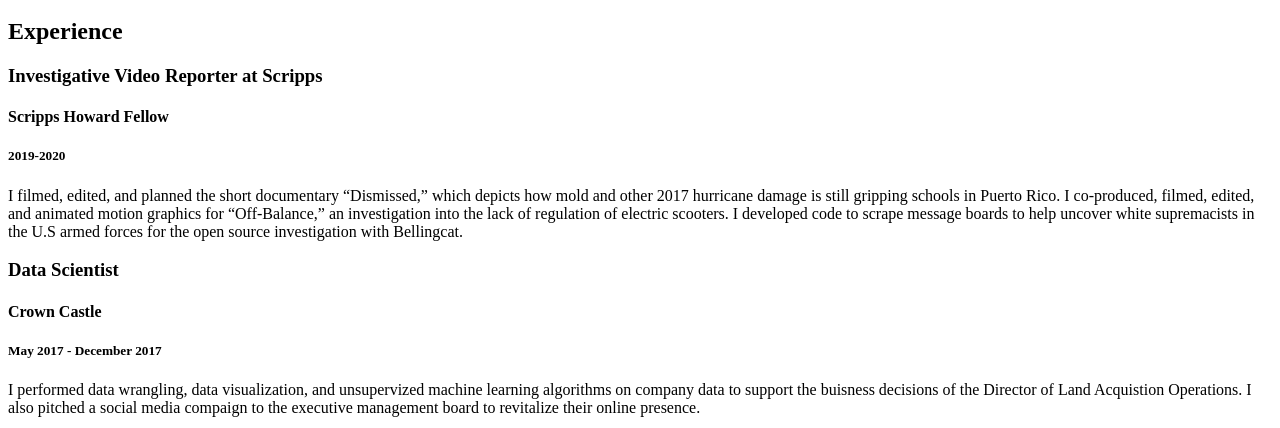
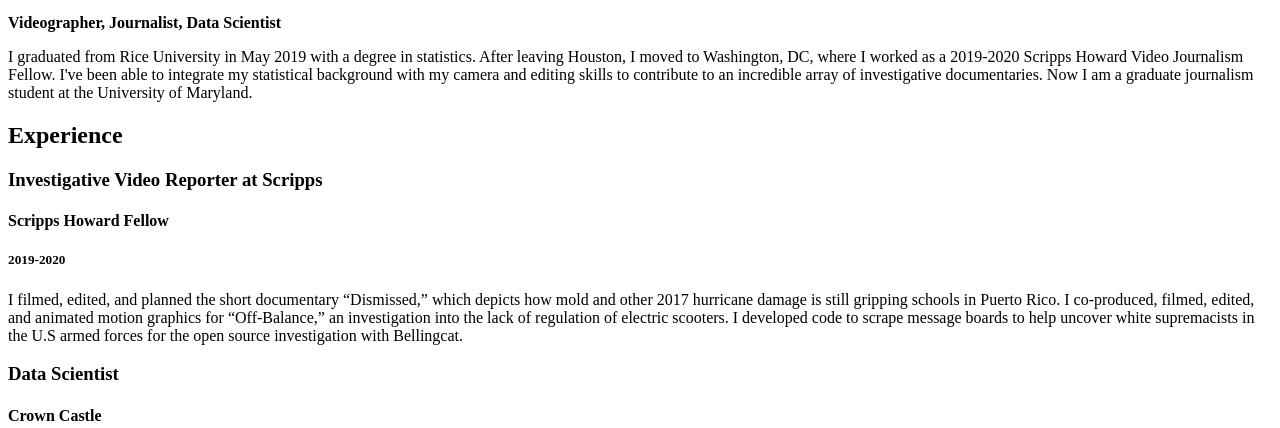
Before and after one commit to ndmvisuals/Nick-McMillan-Jour652, a plain HTML site: page resume/index.html in a window 1280 px wide. Shown: the part 409-837 px from the top of the page. Drawn offline with Linux system fonts and the light colour scheme.

Commit message:
Update index.html

```diff
--- a/resume/index.html
+++ b/resume/index.html
@@ -26,7 +26,14 @@
   </div>
 
   <div id = "intro">
-
+    <p><strong>Videographer, Journalist, Data Scientist</strong></p>
+    <p>I graduated from Rice University in May 2019 with a degree in statistics.
+      After leaving Houston, I moved to Washington, DC, where I worked as
+      a 2019-2020 Scripps Howard Video Journalism Fellow. I've been able to integrate
+       my statistical background with my camera and editing skills to contribute to
+        an incredible array of investigative documentaries. Now I am a graduate journalism student
+        at the University of Maryland.
+       </p>
   </div>
   <div id = "experience">
     <h2>Experience</h2>
```
